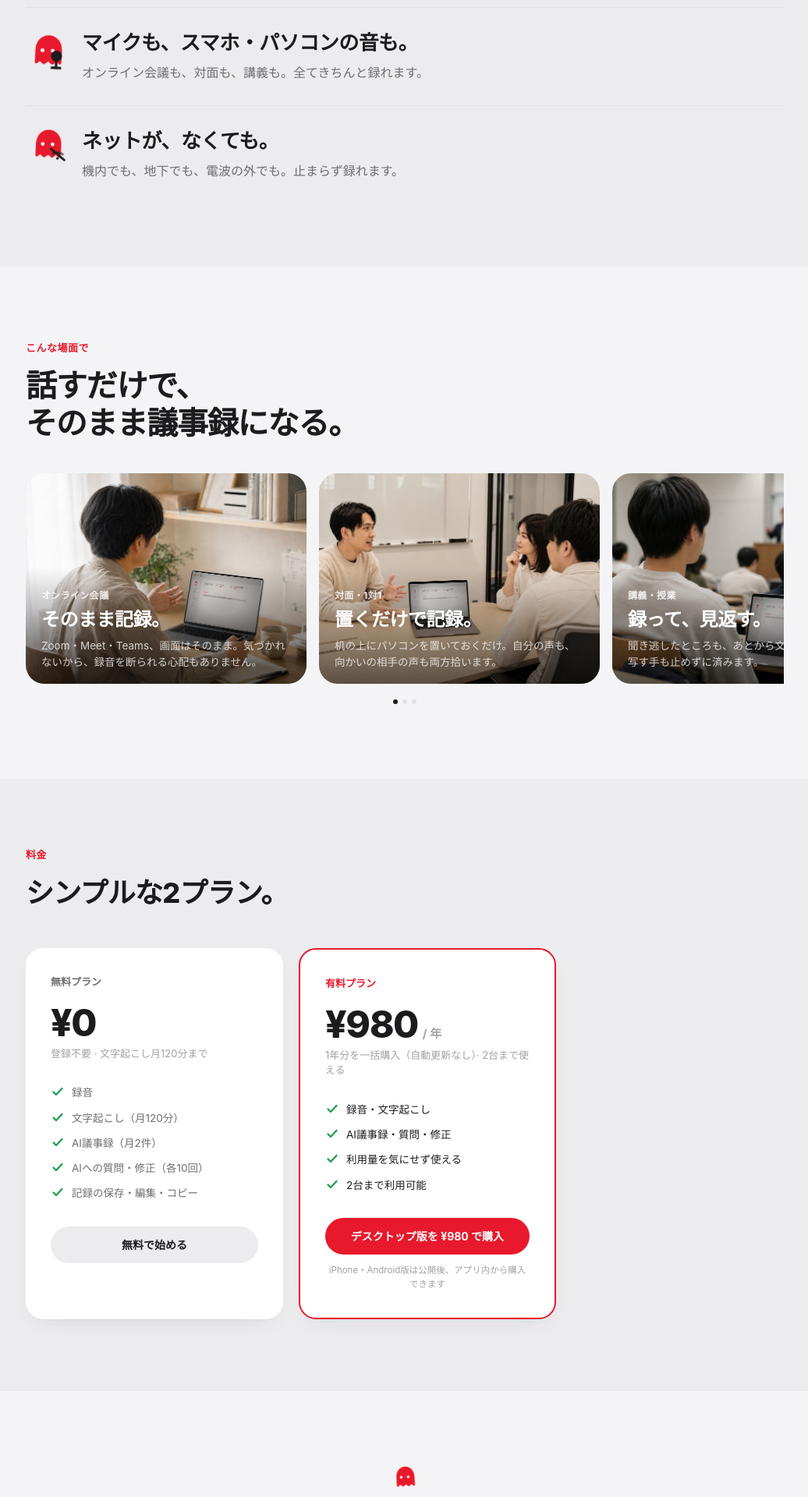
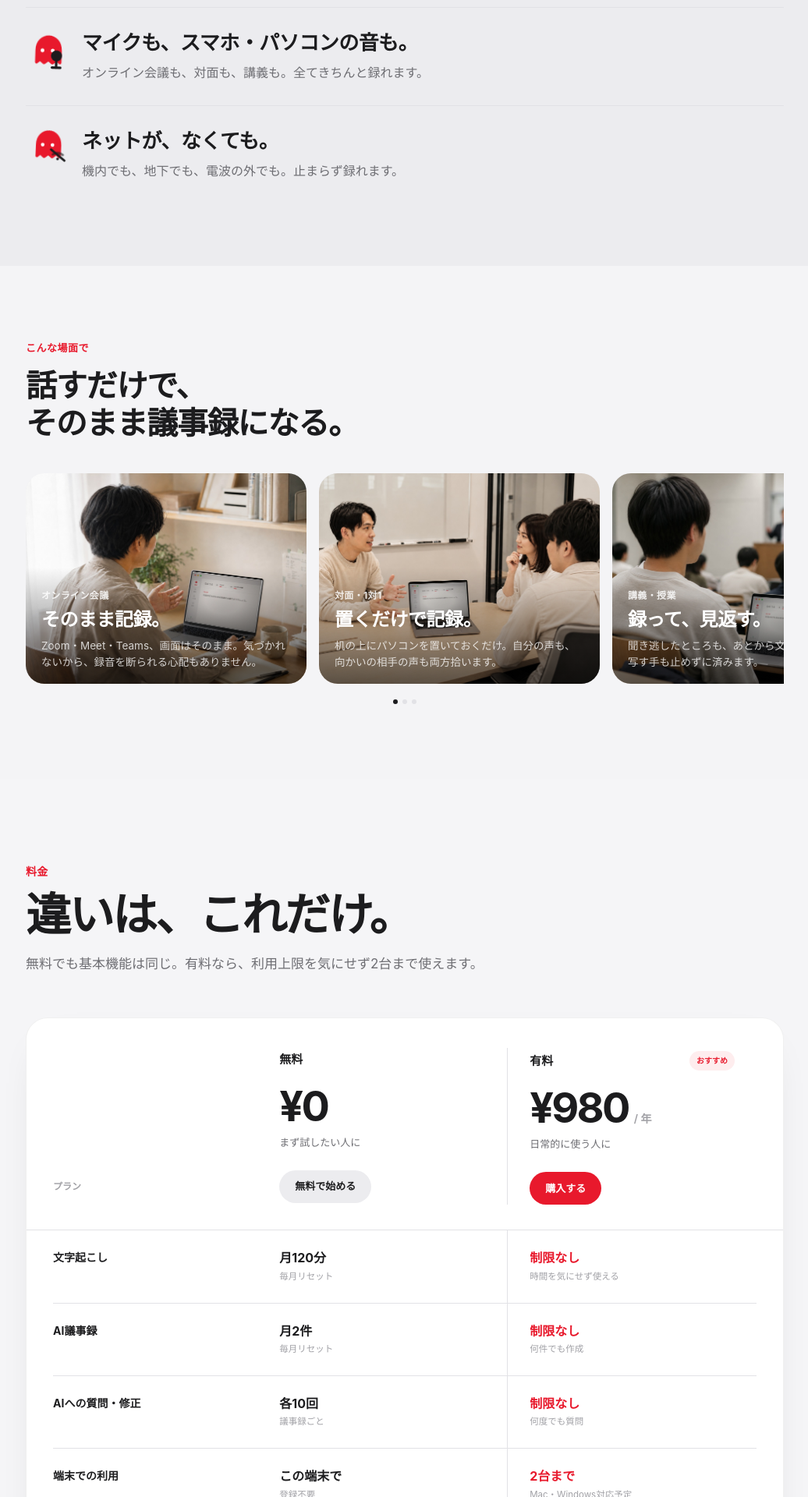
Before and after one commit to naoyattsuji/giroku-lp, a Next.js app: page / in a window 1280 px wide. Shown: the part 880-2800 px from the top of the page at 78% size, without its empty margins (121-1157 px from the left). Built offline with nearby package versions, Linux system fonts and the light colour scheme.

Commit message:
feat: redesign pricing comparison

```diff
--- a/app/globals.css
+++ b/app/globals.css
@@ -104,11 +104,209 @@ h1, h2, h3 {
   border-left: none;
 }
 
-.pricing-grid {
+.pricing-section {
+  background: #f5f5f7;
+}
+.pricing-inner {
+  padding-top: 108px;
+  padding-bottom: 112px;
+}
+.pricing-heading {
+  max-width: 780px;
+  margin-bottom: 54px;
+}
+.pricing-heading > p {
+  color: var(--red);
+  font-size: 14px;
+  font-weight: 700;
+  letter-spacing: 0.01em;
+  margin-bottom: 14px;
+}
+.pricing-heading h2 {
+  color: var(--text-1);
+  font-size: clamp(36px, 5vw, 58px);
+  font-weight: 800;
+  letter-spacing: -0.045em;
+  line-height: 1.08;
+}
+.pricing-heading > span {
+  display: block;
+  max-width: 650px;
+  margin-top: 18px;
+  color: var(--text-2);
+  font-size: 17px;
+  line-height: 1.7;
+}
+.pricing-compare {
+  overflow: hidden;
+  background: var(--surface);
+  border: 1px solid rgba(0, 0, 0, 0.06);
+  border-radius: 28px;
+  box-shadow: 0 18px 54px -34px rgba(0, 0, 0, 0.22);
+}
+.plan-head-row,
+.comparison-row {
   display: grid;
-  grid-template-columns: 1fr 1fr;
+  grid-template-columns: minmax(190px, 0.82fr) repeat(2, minmax(220px, 1fr));
+}
+.plan-head-row {
+  align-items: stretch;
+  padding: 38px 34px 32px;
+}
+.comparison-corner {
+  align-self: end;
+  padding: 0 24px 14px 0;
+  color: var(--text-3);
+  font-size: 12px;
+  font-weight: 600;
+}
+.plan-head {
+  min-width: 0;
+  padding: 4px 28px 0;
+}
+.plan-head-paid {
+  border-left: 1px solid var(--border);
+}
+.plan-name-line {
+  display: flex;
+  align-items: center;
+  justify-content: space-between;
+  gap: 10px;
+}
+.plan-name {
+  color: var(--text-1);
+  font-size: 15px;
+  font-weight: 700;
+}
+.plan-name-line > span {
+  padding: 5px 9px;
+  border-radius: 999px;
+  background: rgba(232, 25, 44, 0.08);
+  color: var(--red);
+  font-size: 10px;
+  font-weight: 700;
+}
+.plan-price {
+  display: flex;
+  align-items: baseline;
+  gap: 7px;
+  margin-top: 21px;
+}
+.plan-price strong {
+  color: var(--text-1);
+  font-size: clamp(38px, 4.5vw, 54px);
+  font-weight: 750;
+  letter-spacing: -0.05em;
+  line-height: 1;
+}
+.plan-price small {
+  color: var(--text-3);
+  font-size: 14px;
+  font-weight: 600;
+}
+.plan-for {
+  min-height: 21px;
+  margin-top: 10px;
+  color: var(--text-2);
+  font-size: 13px;
+}
+.plan-button {
+  display: inline-flex;
+  align-items: center;
+  justify-content: center;
+  min-height: 42px;
+  margin-top: 24px;
+  padding: 0 20px;
+  border-radius: 999px;
+  font-size: 13px;
+  font-weight: 700;
+  transition: background 0.18s ease, transform 0.18s ease;
+}
+.plan-button:hover {
+  transform: translateY(-1px);
+}
+.plan-button-free {
+  background: #ececef;
+  color: var(--text-1);
+}
+.plan-button-free:hover {
+  background: #e3e3e7;
+}
+.plan-button-paid {
+  background: var(--red);
+  color: #fff;
+}
+.plan-button-paid:hover {
+  background: #d91528;
+}
+.comparison-body {
+  border-top: 1px solid var(--border);
+}
+.comparison-row {
+  margin: 0 34px;
+  border-bottom: 1px solid var(--border);
+}
+.comparison-row > div {
+  min-width: 0;
+  padding: 25px 28px;
+}
+.comparison-label {
+  padding-left: 0 !important;
+  color: var(--text-1);
+  font-size: 14px;
+  font-weight: 650;
+  line-height: 1.45;
+}
+.comparison-value {
+  display: flex;
+  flex-direction: column;
+  align-items: flex-start;
+  justify-content: center;
+  color: var(--text-1);
+}
+.comparison-value strong {
+  font-size: 16px;
+  font-weight: 700;
+  line-height: 1.35;
+}
+.comparison-value > span:not(.included-mark) {
+  margin-top: 4px;
+  color: var(--text-3);
+  font-size: 11.5px;
+  line-height: 1.45;
+}
+.paid-value {
+  border-left: 1px solid var(--border);
+}
+.paid-value strong {
+  color: var(--red);
+}
+.included-mark {
+  display: inline-flex;
+  align-items: center;
+  gap: 8px;
+  color: var(--text-2);
+  font-size: 13px;
+  font-weight: 600;
+}
+.included-mark svg {
+  flex: 0 0 auto;
+}
+.pricing-footnote {
+  display: flex;
+  align-items: center;
+  justify-content: space-between;
   gap: 20px;
-  max-width: 680px;
+  padding: 25px 34px 27px;
+}
+.pricing-footnote p,
+.pricing-footnote span {
+  color: var(--text-3);
+  font-size: 11.5px;
+  line-height: 1.55;
+}
+.pricing-footnote span {
+  text-align: right;
 }
 
 /* ヒーローに添えるひそか。ふわっと浮かぶ */
@@ -186,7 +384,38 @@ h1, h2, h3 {
 
 @media (max-width: 768px) {
   .lp-inner { padding-left: 22px; padding-right: 22px; }
-  .pricing-grid { grid-template-columns: 1fr !important; max-width: 100% !important; }
+  .pricing-inner { padding-top: 82px; padding-bottom: 84px; }
+  .pricing-heading { margin-bottom: 34px; }
+  .pricing-heading > span { font-size: 15px; }
+  .pricing-compare { border-radius: 22px; }
+  .plan-head-row,
+  .comparison-row {
+    grid-template-columns: repeat(2, minmax(0, 1fr));
+  }
+  .plan-head-row { padding: 28px 18px 25px; }
+  .comparison-corner { display: none; }
+  .plan-head { padding: 2px 16px 0; }
+  .plan-price { margin-top: 16px; }
+  .plan-price strong { font-size: clamp(34px, 10vw, 46px); }
+  .plan-name-line { align-items: flex-start; flex-direction: column; gap: 6px; }
+  .plan-for { min-height: 38px; line-height: 1.45; }
+  .plan-button { width: 100%; padding: 0 10px; }
+  .comparison-row { margin: 0 18px; }
+  .comparison-label {
+    grid-column: 1 / -1;
+    padding: 19px 0 6px !important;
+    color: var(--text-3);
+    font-size: 11px;
+  }
+  .comparison-row > .comparison-value { padding: 10px 16px 21px; }
+  .comparison-row > .comparison-value:nth-child(2) { padding-left: 0; }
+  .comparison-row > .paid-value { padding-right: 0; }
+  .comparison-value strong { font-size: 14px; }
+  .comparison-value > span:not(.included-mark) { font-size: 10.5px; }
+  .included-mark { align-items: flex-start; font-size: 11.5px; line-height: 1.4; }
+  .included-mark svg { width: 16px; height: 16px; }
+  .pricing-footnote { align-items: flex-start; flex-direction: column; gap: 7px; padding: 21px 18px 23px; }
+  .pricing-footnote span { text-align: left; }
 }
 
 /* hero-gridだけ閾値を広く取る。769〜1024px幅は2カラムのままだと右側の
--- a/app/page.tsx
+++ b/app/page.tsx
@@ -269,60 +269,73 @@ export default function Home() {
       </section>
 
       {/* Pricing */}
-      <section id="pricing" style={{ background: "var(--surface-2)" }}>
-        <div className="lp-inner" style={{ paddingTop: 88, paddingBottom: 92 }}>
+      <section id="pricing" className="pricing-section">
+        <div className="lp-inner pricing-inner">
           <Reveal>
-            <p style={{ fontSize: 13, letterSpacing: "0.02em", color: "var(--red)", marginBottom: 12, fontWeight: 700 }}>料金</p>
-            <h2 style={{ fontSize: "clamp(26px, 3.2vw, 36px)", fontWeight: 800, letterSpacing: "-0.02em", marginBottom: 44, color: "var(--text-1)" }}>
-              シンプルな2プラン。
-            </h2>
+            <div className="pricing-heading">
+              <p>料金</p>
+              <h2>違いは、これだけ。</h2>
+              <span>無料でも基本機能は同じ。有料なら、利用上限を気にせず2台まで使えます。</span>
+            </div>
           </Reveal>
           <Reveal delay={80}>
-          <div className="pricing-grid">
-            <div className="lp-card" style={{ padding: "34px 32px" }}>
-              <p style={{ fontSize: 13, color: "var(--text-2)", marginBottom: 18, fontWeight: 700 }}>無料プラン</p>
-              <div style={{ display: "flex", alignItems: "baseline", gap: 6, marginBottom: 6 }}>
-                <p style={{ fontSize: 48, fontWeight: 800, letterSpacing: "-0.03em", lineHeight: 1, color: "var(--text-1)" }}>¥0</p>
+            <div className="pricing-compare">
+              <div className="plan-head-row">
+                <div className="comparison-corner">プラン</div>
+                <article className="plan-head">
+                  <p className="plan-name">無料</p>
+                  <div className="plan-price"><strong>¥0</strong></div>
+                  <p className="plan-for">まず試したい人に</p>
+                  <a href="#download" className="plan-button plan-button-free">無料で始める</a>
+                </article>
+                <article className="plan-head plan-head-paid">
+                  <div className="plan-name-line">
+                    <p className="plan-name">有料</p>
+                    <span>おすすめ</span>
+                  </div>
+                  <div className="plan-price"><strong>¥980</strong><small>/ 年</small></div>
+                  <p className="plan-for">日常的に使う人に</p>
+                  <a
+                    href="https://naoyatsuji.lemonsqueezy.com/checkout/buy/5683990b-8898-4ca6-aa05-5e287095d747"
+                    className="plan-button plan-button-paid"
+                  >
+                    購入する
+                  </a>
+                </article>
               </div>
-              <p style={{ fontSize: 13, color: "var(--text-3)", marginBottom: 30 }}>登録不要 · 文字起こし月120分まで</p>
-              <div style={{ display: "flex", flexDirection: "column", gap: 12, marginBottom: 32 }}>
-                {["録音", "文字起こし（月120分）", "AI議事録（月2件）", "AIへの質問・修正（各10回）", "記録の保存・編集・コピー"].map((item) => (
-                  <p key={item} style={{ display: "flex", alignItems: "flex-start", gap: 9, fontSize: 13.5, color: "var(--text-2)", lineHeight: 1.5 }}>
-                    <CheckIcon />{item}
-                  </p>
-                ))}
+
+              <div className="comparison-body" role="table" aria-label="無料プランと有料プランの比較">
+                <div className="comparison-row" role="row">
+                  <div className="comparison-label" role="rowheader">文字起こし</div>
+                  <div className="comparison-value" role="cell"><strong>月120分</strong><span>毎月リセット</span></div>
+                  <div className="comparison-value paid-value" role="cell"><strong>制限なし</strong><span>時間を気にせず使える</span></div>
+                </div>
+                <div className="comparison-row" role="row">
+                  <div className="comparison-label" role="rowheader">AI議事録</div>
+                  <div className="comparison-value" role="cell"><strong>月2件</strong><span>毎月リセット</span></div>
+                  <div className="comparison-value paid-value" role="cell"><strong>制限なし</strong><span>何件でも作成</span></div>
+                </div>
+                <div className="comparison-row" role="row">
+                  <div className="comparison-label" role="rowheader">AIへの質問・修正</div>
+                  <div className="comparison-value" role="cell"><strong>各10回</strong><span>議事録ごと</span></div>
+                  <div className="comparison-value paid-value" role="cell"><strong>制限なし</strong><span>何度でも質問</span></div>
+                </div>
+                <div className="comparison-row" role="row">
+                  <div className="comparison-label" role="rowheader">端末での利用</div>
+                  <div className="comparison-value" role="cell"><strong>この端末で</strong><span>登録不要</span></div>
+                  <div className="comparison-value paid-value" role="cell"><strong>2台まで</strong><span>Mac・Windows対応予定</span></div>
+                </div>
+                <div className="comparison-row comparison-row-common" role="row">
+                  <div className="comparison-label" role="rowheader">録音・保存・編集・コピー</div>
+                  <div className="comparison-value" role="cell"><span className="included-mark"><CheckIcon />すべて利用可能</span></div>
+                  <div className="comparison-value paid-value" role="cell"><span className="included-mark"><CheckIcon />すべて利用可能</span></div>
+                </div>
               </div>
-              <a href="#download" style={{ display: "block", padding: "13px 0", background: "var(--surface-2)", color: "var(--text-1)", fontSize: 14, fontWeight: 700, borderRadius: 999, textAlign: "center" }}>
-                無料で始める
-              </a>
+              <div className="pricing-footnote">
+                <p>有料プランは1年分を一括購入。自動更新はありません。</p>
+                <span>iPhone・Android版は公開後、アプリ内から購入できます。</span>
+              </div>
             </div>
-            <div className="lp-card" style={{ padding: "34px 32px", border: "2px solid var(--red)" }}>
-              <p style={{ fontSize: 13, color: "var(--red)", marginBottom: 18, fontWeight: 700 }}>有料プラン</p>
-              <div style={{ display: "flex", alignItems: "baseline", gap: 6, marginBottom: 6 }}>
-                <p style={{ fontSize: 48, fontWeight: 800, letterSpacing: "-0.03em", lineHeight: 1, color: "var(--text-1)" }}>¥980</p>
-                <p style={{ fontSize: 15, color: "var(--text-3)", fontWeight: 700 }}>/ 年</p>
-              </div>
-              <p style={{ fontSize: 13, color: "var(--text-3)", marginBottom: 30 }}>1年分を一括購入（自動更新なし）· 2台まで使える</p>
-              <div style={{ display: "flex", flexDirection: "column", gap: 12, marginBottom: 32 }}>
-                {["録音・文字起こし", "AI議事録・質問・修正", "利用量を気にせず使える", "2台まで利用可能"].map((item) => (
-                  <p key={item} style={{ display: "flex", alignItems: "flex-start", gap: 9, fontSize: 13.5, color: "var(--text-1)", lineHeight: 1.5 }}>
-                    <CheckIcon />{item}
-                  </p>
-                ))}
-              </div>
-              <a
-                href="https://naoyatsuji.lemonsqueezy.com/checkout/buy/5683990b-8898-4ca6-aa05-5e287095d747"
-                style={{ display: "block", padding: "13px 0", background: "var(--red)", color: "#fff", fontSize: 14, fontWeight: 700, borderRadius: 999, textAlign: "center", transition: "opacity 0.15s" }}
-                onMouseEnter={(e) => ((e.currentTarget as HTMLElement).style.opacity = "0.85")}
-                onMouseLeave={(e) => ((e.currentTarget as HTMLElement).style.opacity = "1")}
-              >
-                デスクトップ版を ¥980 で購入
-              </a>
-              <p style={{ fontSize: 11.5, color: "var(--text-3)", lineHeight: 1.55, marginTop: 12, textAlign: "center" }}>
-                iPhone・Android版は公開後、アプリ内から購入できます
-              </p>
-            </div>
-          </div>
           </Reveal>
         </div>
       </section>
```
